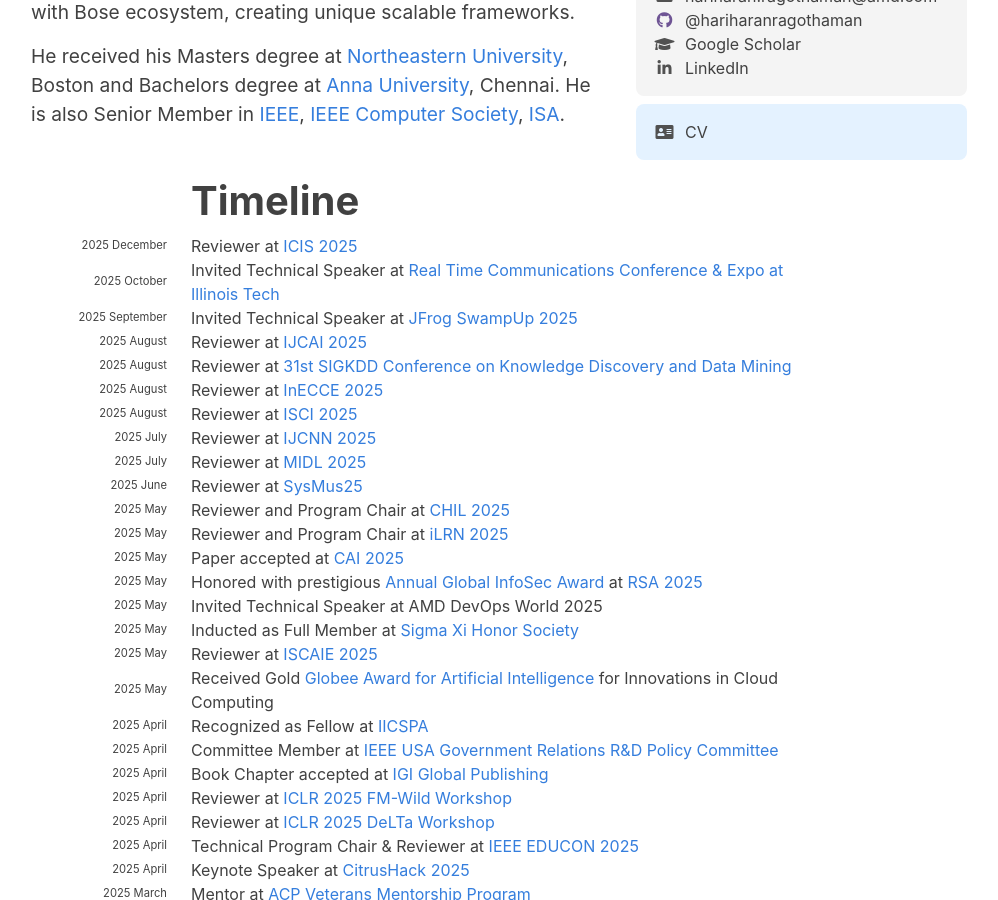
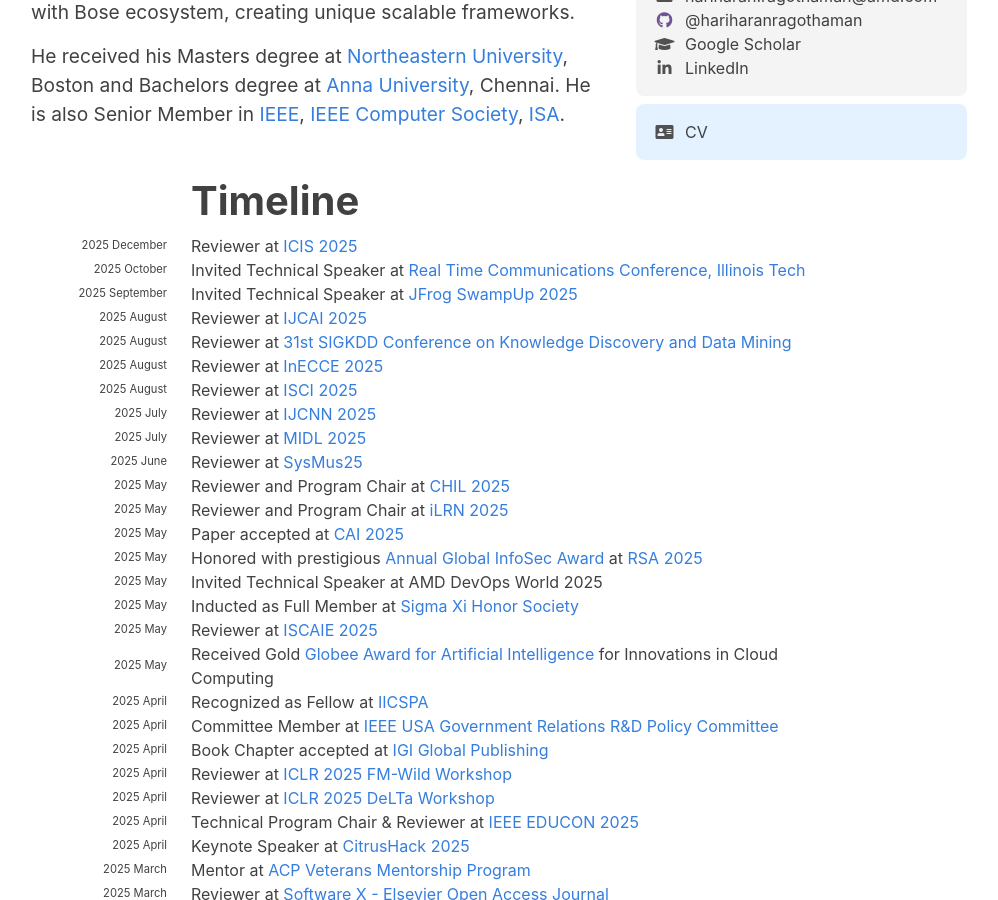
Before and after one commit to hariharanragothaman/hariharanragothaman.github.io, a Jekyll site: the page built from index.md, in a window 1280 px wide and 900 px high, scrolled down 652 px. Shown: the whole window, without its empty margins (141-1139 px from the left). Built offline with Jekyll 4.4.1, drawn with Linux system fonts in a browser that asks for light colours; nearby versions of some CDN libraries; some web fonts are replaced.

Commit message:
Polishes and Updates

```diff
--- a/_data/news.yaml
+++ b/_data/news.yaml
@@ -14,7 +14,7 @@
 
 - year: 2025
   year-extra: October
-  description: Invited Technical Speaker at  <a href="https://www.rtc-conference.com/2025/"> Real Time Communications Conference & Expo at Illinois Tech </a>
+  description: Invited Technical Speaker at  <a href="https://www.rtc-conference.com/2025/"> Real Time Communications Conference, Illinois Tech </a>
 
 #-------------------------------------------- September  ------------------------------------------------------------------------------------------------------------------------------------------------------
 
```
